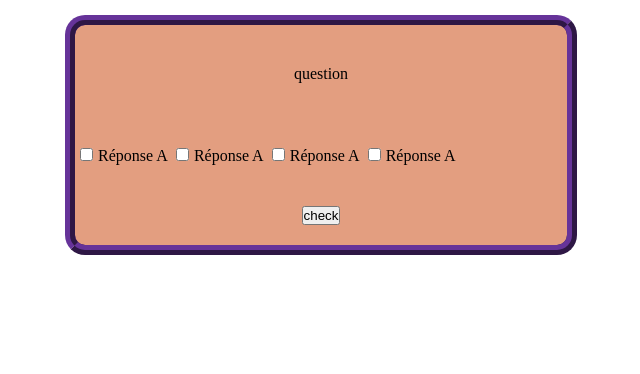
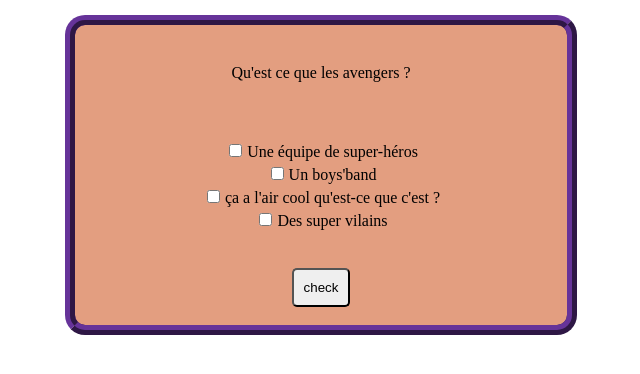
Before and after one commit to manu-cj/Projet-Quizz-jQuery, a plain HTML site: page index.html in a window 1280 px wide. Shown: the whole page, without its empty margins (334-974 px from the left). Drawn offline with nearby package versions, Linux system fonts and the light colour scheme.

Commit message:
Quizz jquery

```diff
--- a/assets/css/style.css
+++ b/assets/css/style.css
@@ -13,7 +13,7 @@ body {
 }
 #game {
     width: 40%;
-    height: 15em;
+    height: 20em;
 }
 
 .questions {
@@ -27,14 +27,21 @@ body {
     flex-direction: column;
     justify-content: space-around;
     align-items: center;
+    align-content: center;
 }
 
 input {
     margin: 5px;
 }
 
+button {
+    padding: 10px;
+    border-radius: 5px;
+}
+
 .reponse {
     width: 100%;
+    text-align: center;
 }
 
 #quest2 {
--- a/index.html
+++ b/index.html
@@ -11,12 +11,12 @@
     <div id="score"></div>
 
     <div id="quest1" class="questions">
-        <p>question</p>
+        <p>Qu'est ce que les avengers ?</p>
         <div class="reponse">
-            <input type="checkbox" class="good"><span>Réponse A</span>
-            <input type="checkbox"><span>Réponse A</span>
-            <input type="checkbox"><span>Réponse A</span>
-            <input type="checkbox"><span>Réponse A</span>
+            <input type="checkbox" class="good"><span>Une équipe de super-héros</span><br>
+            <input type="checkbox"><span>Un boys'band</span><br>
+            <input type="checkbox"><span>ça a l'air cool qu'est-ce que c'est ?</span><br>
+            <input type="checkbox"><span>Des super vilains</span>
         </div>
         <button class="button">check</button>
     </div>
```
